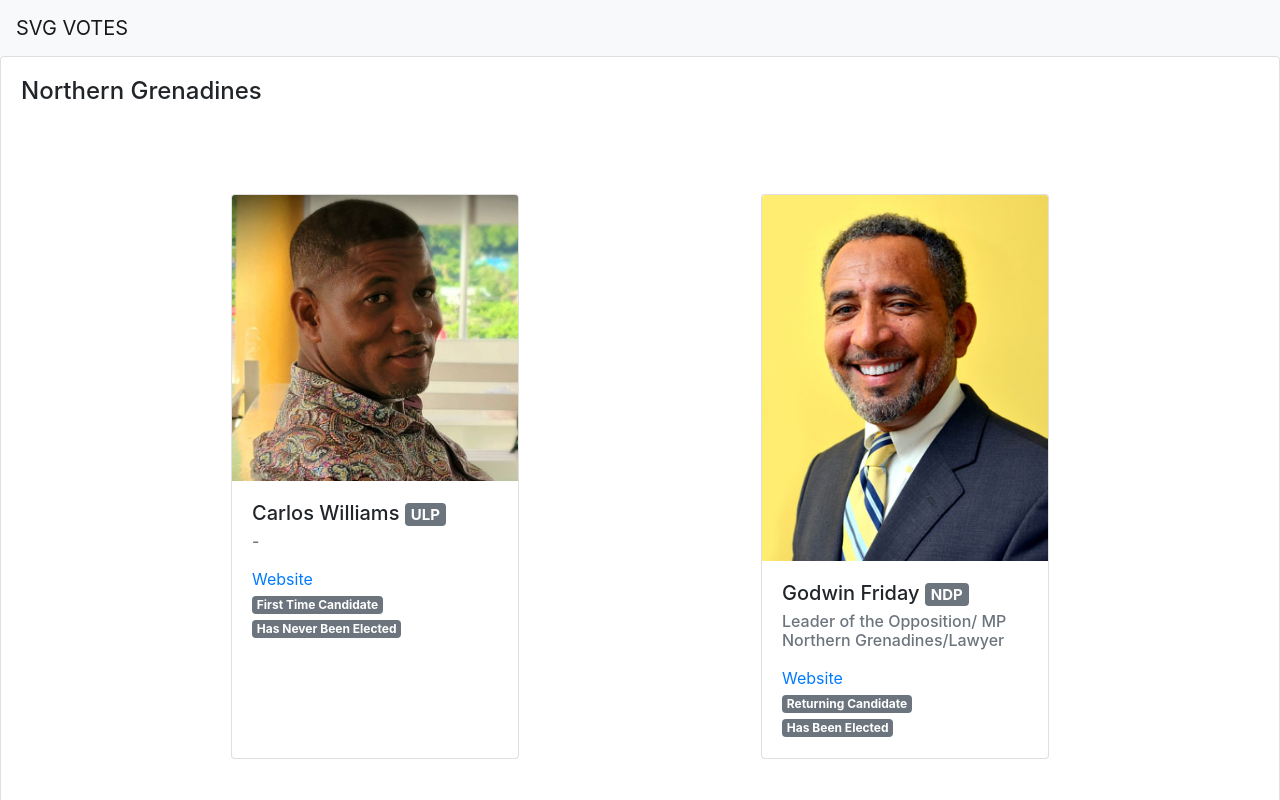
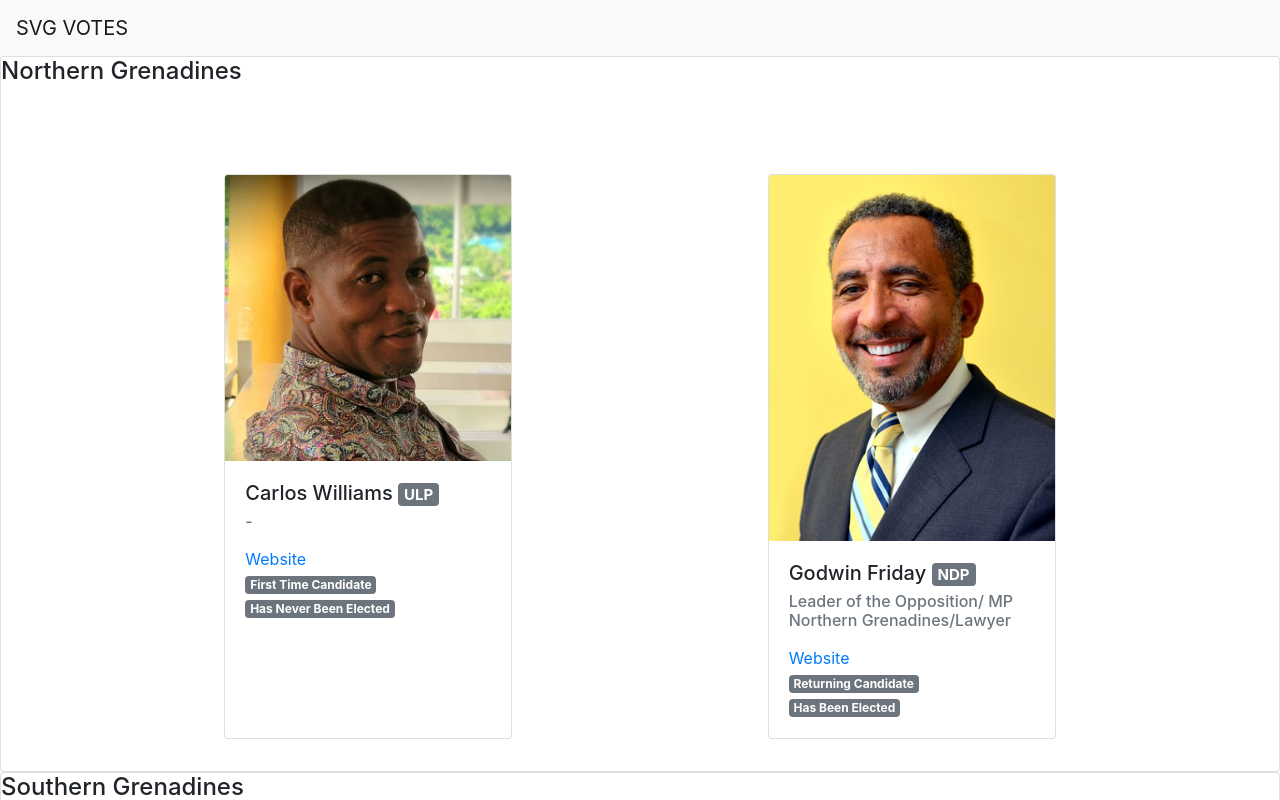
Before and after one commit to luvi/svgvotes, a React (Create React App) app: page / in a window 1280 px wide. Shown: the top 800 px of the page. Built offline with nearby package versions, Linux system fonts and the light colour scheme.

Commit message:
remove UPP candidates

```diff
--- a/src/CandidateCard.js
+++ b/src/CandidateCard.js
@@ -1,16 +1,17 @@
 import React, { Component } from "react";
 import { Card, Badge } from "react-bootstrap";
 
+const candidateCardStyle = {
+
+  minWidth: '200px',
+  borderRadius: '0'
 
 
+}
+
 export default class CandidateCard extends Component {
-
-
   render() {
-
-
     return (
-
       <Card style={{ width: "18rem", margin:"2rem" }}>
         <Card.Img
           variant="top"
@@ -18,17 +19,25 @@ export default class CandidateCard extends Component {
         />
         <Card.Body>
           <Card.Title>
-            {this.props.name} <Badge variant="secondary">{this.props.party}</Badge>{" "}
+            {this.props.name}{" "}
+            <Badge variant="secondary">{this.props.party}</Badge>{" "}
           </Card.Title>
           <Card.Subtitle className="mb-2 text-muted">
             {this.props.occupation}
           </Card.Subtitle>
-          <Card.Text>
-            {/* {this.props.bio} */}
-          </Card.Text>
+          <Card.Text>{/* {this.props.bio} */}</Card.Text>
           <Card.Link href={this.props.website}>Website</Card.Link> <br />
-          <Badge variant="secondary">{this.props.ranBefore === 1 ? "Returning Candidate" : "First Time Candidate"}</Badge> <br />
-          <Badge variant="secondary">{this.props.hasBeenElected === 1 ? "Has Been Elected" : "Has Never Been Elected"}</Badge>
+          <Badge variant="secondary">
+            {this.props.ranBefore === 1
+              ? "Returning Candidate"
+              : "First Time Candidate"}
+          </Badge>{" "}
+          <br />
+          <Badge variant="secondary">
+            {this.props.hasBeenElected === 1
+              ? "Has Been Elected"
+              : "Has Never Been Elected"}
+          </Badge>
         </Card.Body>
       </Card>
     );
--- a/src/ConstituencyCard.js
+++ b/src/ConstituencyCard.js
@@ -3,39 +3,43 @@ import { Card } from "react-bootstrap";
 import CandidateCard from "./CandidateCard";
 
 
+const constituencyCardStyle = {
+
+  border: '0.5px',
+  borderRadius: '0',
+
+}
+
 export default class ConstituencyCard extends Component {
-
-
   render() {
-
-
-    const candidates = this.props.candidates
-    console.log(candidates)
+    const candidates = this.props.candidates;
+    console.log(candidates);
 
     return (
-      <Card body>
-         <h4>{this.props.constituency}</h4>
+      <Card >
+        <h4>{this.props.constituency}</h4>
         <br />
         <br />
 
-        <div
-          style={{
+        <div style={{
             display: "flex",
             flexDirection: "row",
             justifyContent: "space-evenly",
-          }}
-        >
-
-
-        {candidates.map((obj) => {
-
-            return <CandidateCard  name={obj.name} photo={obj.photo} party={obj.party} occupation={obj.occupation} bio={obj.bio} website={obj.website} ranBefore={obj.ranBefore} hasBeenElected={obj.electedBefore}  />
-
-
-        })}
-
-
-
+          }}>
+          {candidates.map((obj) => {
+            return (
+              <CandidateCard
+                name={obj.name}
+                photo={obj.photo}
+                party={obj.party}
+                occupation={obj.occupation}
+                bio={obj.bio}
+                website={obj.website}
+                ranBefore={obj.ranBefore}
+                hasBeenElected={obj.electedBefore}
+              />
+            );
+          })}
         </div>
       </Card>
     );
--- a/src/data.js
+++ b/src/data.js
@@ -220,18 +220,7 @@ export default [
         ranBefore: 1,
         electedBefore: 1,
         website: "",
-      },
-      {
-        name: "Danroy Paul",
-        photo: "images/Danroy Paul.jpg",
-        party: "UPP",
-        occupation: "-",
-        bio:
-          "Jelly-o gummi bears wafer. Oat cake cupcake bonbon toffee. Jelly tiramisu gummi bears jelly beans dragée dragée cupcake fruitcake.Jelly beans pastry toffee halvah caramels. Jujubes chocolate cake croissant powder marshmallow lemon drops jujubes gingerbread gingerbread",
-        ranBefore: 0,
-        electedBefore: 0,
-        website: "",
-      },
+      }
     ],
   },
   {
@@ -344,18 +333,7 @@ export default [
         electedBefore: 0,
         website:
           "https://www.ndpsvg.org/candidates/honourable-nigel-stephenson",
-      },
-      {
-        name: "Evrist G Tempro",
-        photo: "images/Evrist G Tempro.jpg",
-        party: "UPP",
-        occupation: "-",
-        bio:
-          "Jelly-o gummi bears wafer. Oat cake cupcake bonbon toffee. Jelly tiramisu gummi bears jelly beans dragée dragée cupcake fruitcake.Jelly beans pastry toffee halvah caramels. Jujubes chocolate cake croissant powder marshmallow lemon drops jujubes gingerbread gingerbread",
-        ranBefore: 0,
-        electedBefore: 0,
-        website: "http://www.gov.vc/index.php/hon-montgomery-daniel",
-      },
+      }
     ],
   },{
     constituency: "North Central Windward",
--- a/src/index.css
+++ b/src/index.css
@@ -11,3 +11,33 @@ code {
   font-family: source-code-pro, Menlo, Monaco, Consolas, 'Courier New',
     monospace;
 }
+
+.constituency {
+
+  position: relative;
+  display: flex;
+  flex-direction: row;
+  min-width: 0;
+  word-wrap: break-word;
+  background-color: #fff;
+  background-clip: border-box;
+  border: 0px;
+  border-radius: .25rem;
+  justify-content: space-evenly;
+
+}
+
+.canditate {
+
+  position: relative;
+  display: flex;
+  flex-direction: column;
+  min-width: 200px;
+  word-wrap: break-word;
+  background-color: #fff;
+  background-clip: border-box;
+  border: 1px solid rgba(0,0,0,.125);
+  border-radius: .25rem;
+  flex-wrap: wrap;
+
+}
```
